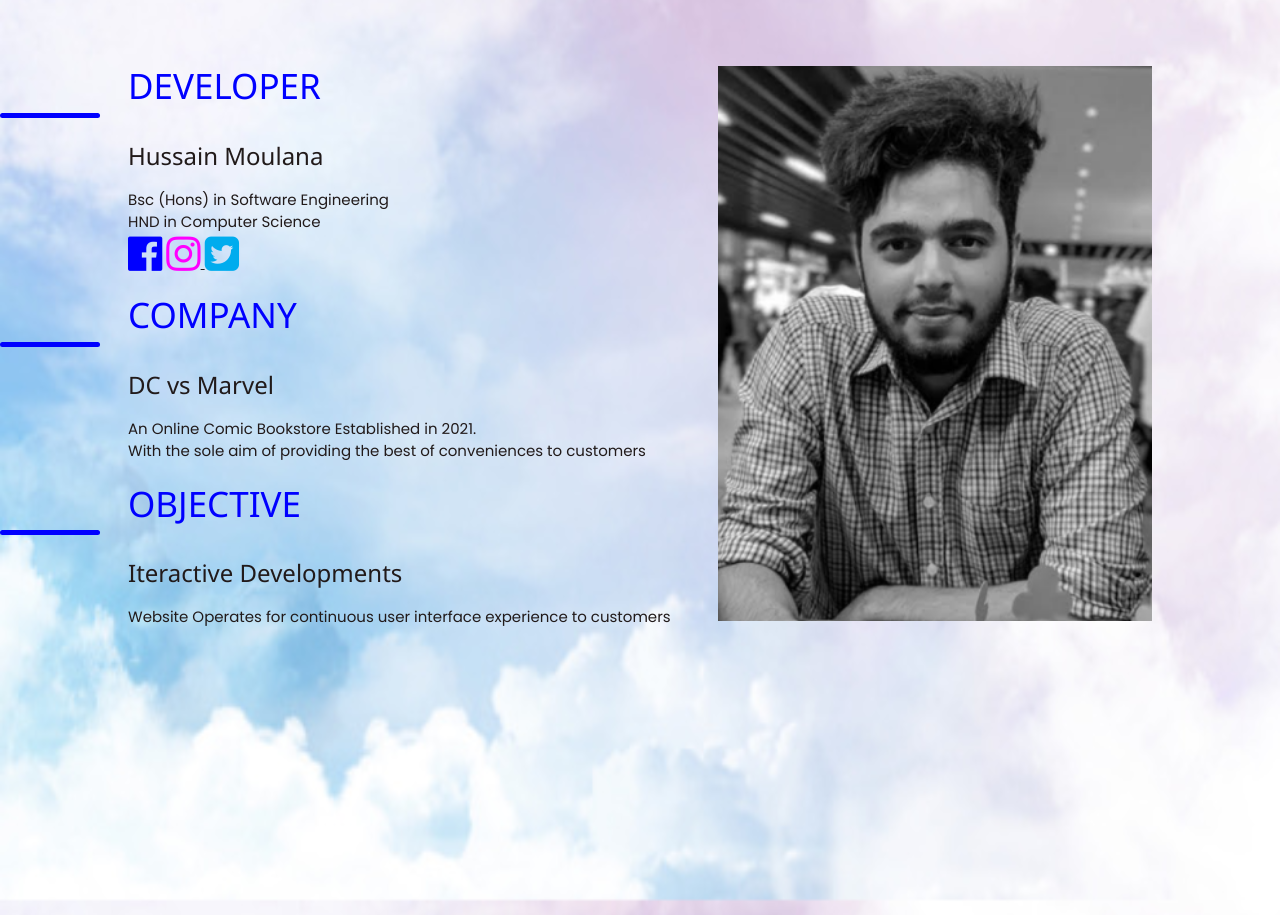
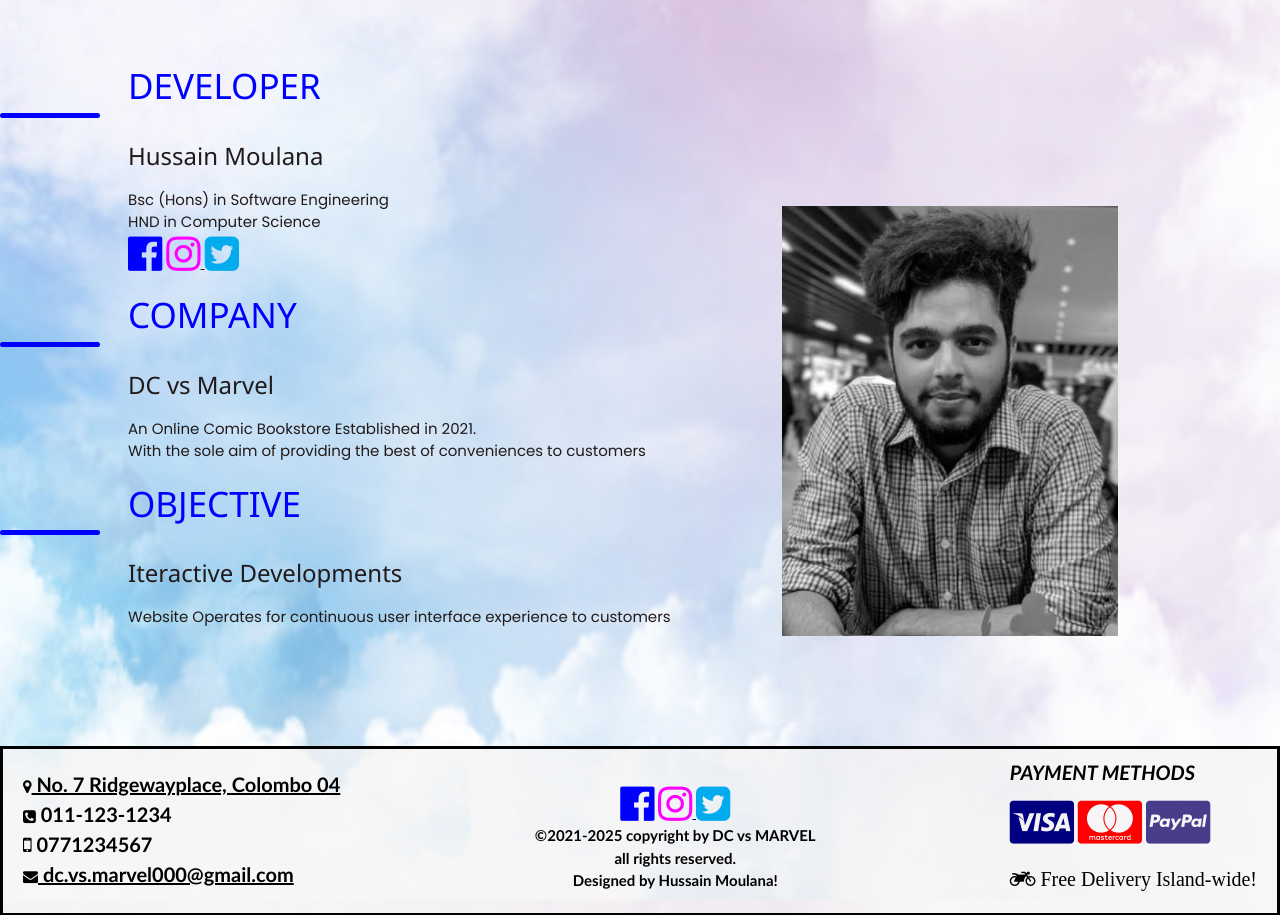
Before and after one commit to hussy23/final_project_hosted, a PHP site: page /aboutus.php in a window 1280 px wide. Shown: the part 100-1015 px from the top of the page. Run offline with PHP 8.4, Linux system fonts and the light colour scheme; some libraries are stand-ins or nearby versions.

Commit message:
Initial Commit

```diff
--- a/aboutus.php
+++ b/aboutus.php
@@ -65,20 +65,15 @@ Begin Date - Sept 21 - 2021
 
 .image-section{
     float:right;
-    position: relative;
-    bottom: 600px;
-    right: 16px
+    padding: 40px  40px;
+    position:relative;
+    height: 0px;
+    bottom:500px;
+    left:0px;
     width:40%;
+    vertical-align:top;
 }
 
-.image-section img{
-    width:100%;
-    top: 70px;
-    right: 16px;
-    height: 555px;
-
-
-}
 
 .content .article h3{
     color: #a3a3a3;
@@ -221,6 +216,7 @@ Begin Date - Sept 21 - 2021
 
     </div>
 
+
     <div class="footer">
 
        <div class="footer-left">
```
